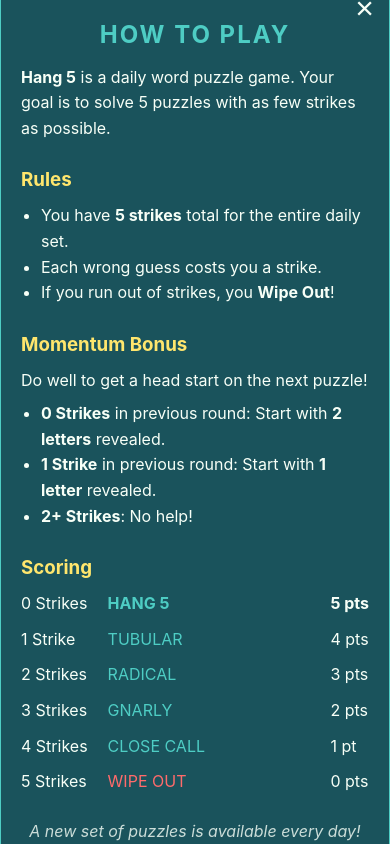
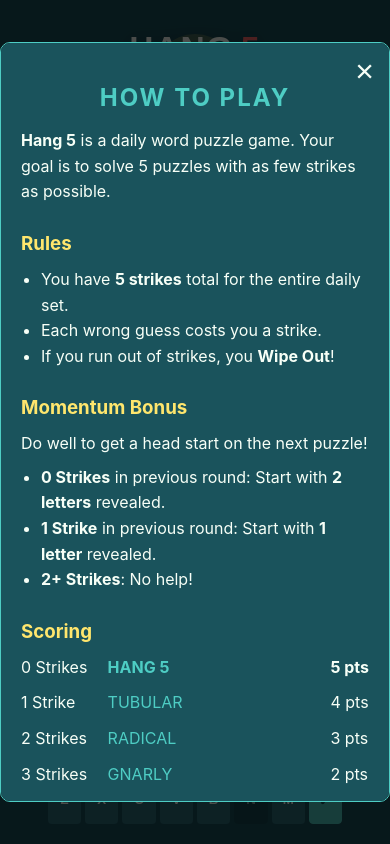
Before and after one commit to wtlebo/thirddegree, a React (Vite) app: page / in a window 390 px wide. Both pictures are taken after a click on the button 40 px from the left and 102 px from the top of the page. Built offline with nearby package versions, Linux system fonts and the light colour scheme.

Commit message:
fix: Enable scrolling for How to Play modal on mobile

```diff
--- a/src/index.css
+++ b/src/index.css
@@ -349,6 +349,8 @@
   border-radius: 10px;
   text-align: center;
   min-width: 250px;
+  max-height: 90vh;
+  overflow-y: auto;
 }
 
 .selected-letter {
```
